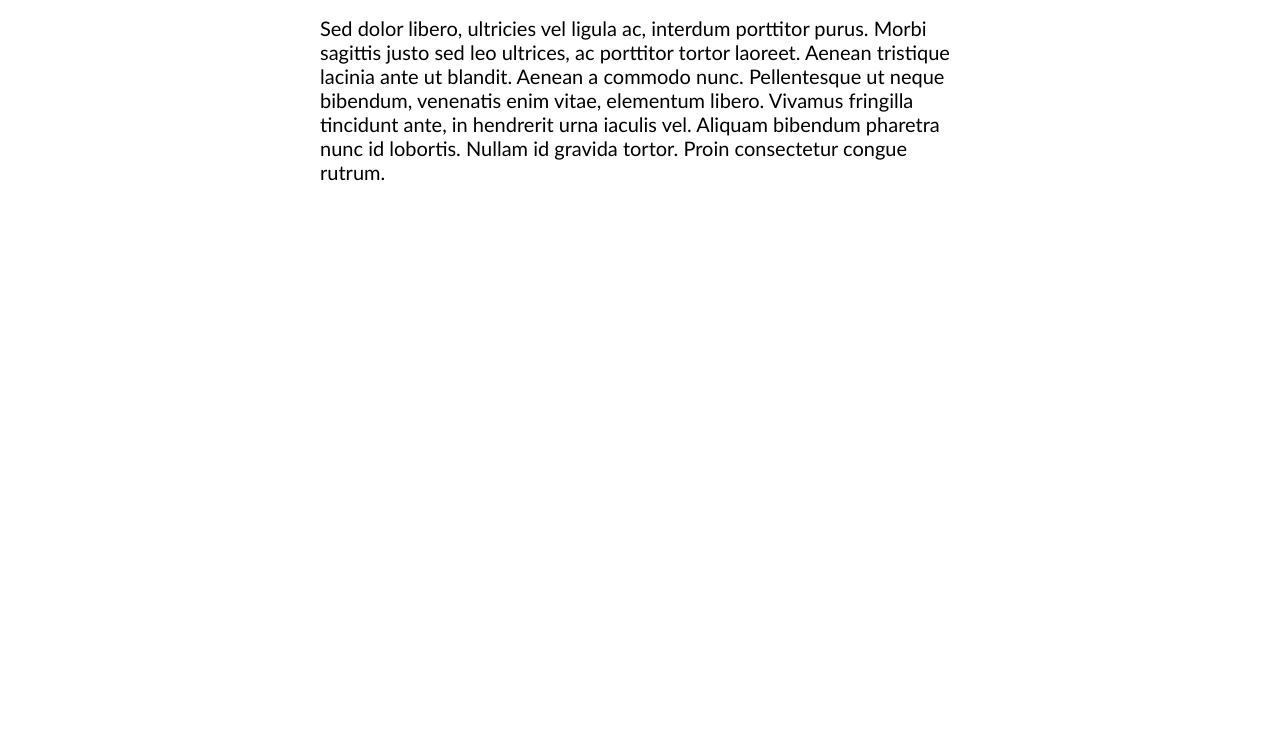
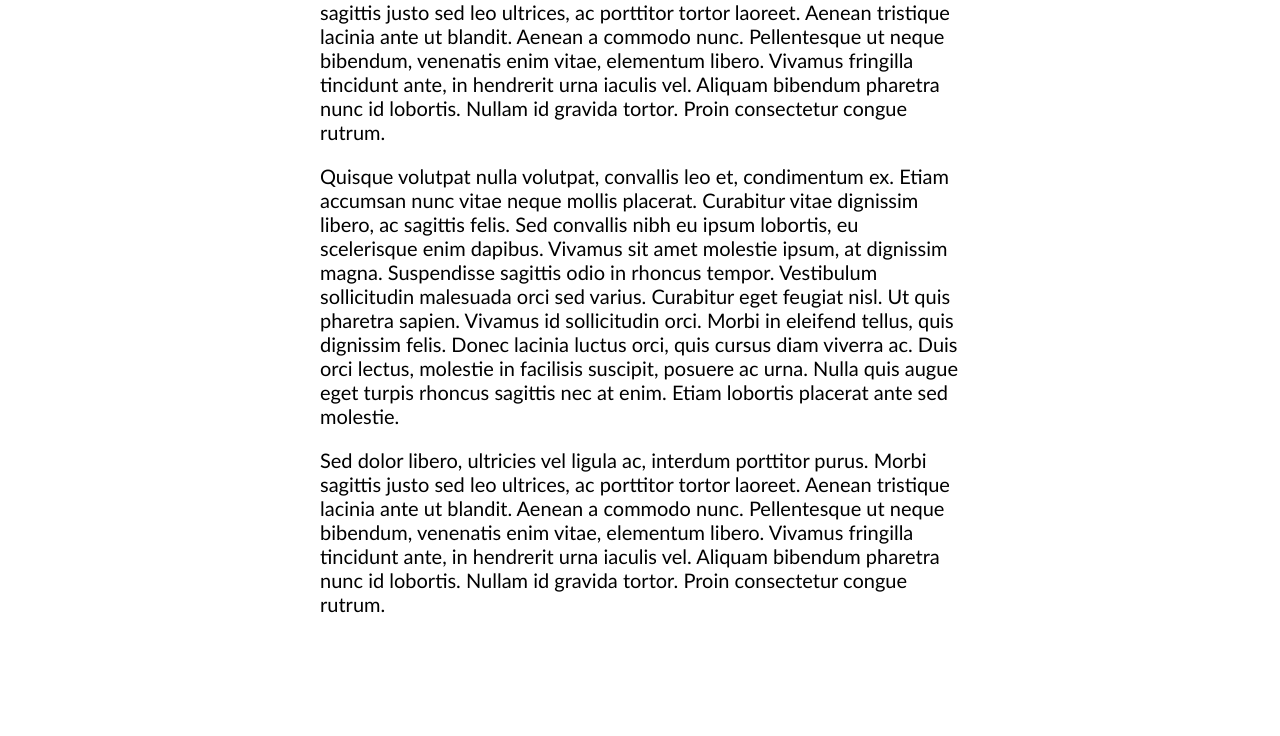
Before and after one commit to Camto/Elementary, a plain HTML site: page index.html in a window 1280 px wide. Shown: the part 1674-2410 px from the top of the page. Before the commit the page ends 1978 px from the top, so only its background shows below. Drawn offline with Linux system fonts and the light colour scheme.

Commit message:
Just to have this version saved somewhere.

```diff
--- a/index.html
+++ b/index.html
@@ -13,6 +13,10 @@
 			<h2>A short exploration of elementary cellular automata</h2>
 		</div>
 
+		<div>
+			<canvas id="canvas" height="1200"></canvas>
+
+			<div id="content">
 				<div class="rule-container">
 					<div>
 						<table class="rule-bit-table">
@@ -121,10 +125,7 @@
 					</div>
 				</div>
 
-		<div>
-			<canvas id="canvas" height="1200"></canvas>
-
-			<div id="content">
+				<div id="text">
 					<p>Lorem ipsum dolor sit amet, consectetur adipiscing elit. Aliquam mattis neque id neque commodo, eget tristique ligula aliquam. Integer in suscipit mauris. Fusce viverra velit non suscipit facilisis. Pellentesque habitant morbi tristique senectus et netus et malesuada fames ac turpis egestas. Donec posuere est id eleifend lacinia. Curabitur auctor leo quis massa suscipit maximus. Aenean eu urna commodo, tempor ex eu, facilisis nulla. Donec sed diam a orci hendrerit feugiat et et orci. Suspendisse nec velit porttitor, sagittis purus et, porta neque. Phasellus facilisis consectetur gravida. Praesent ut risus id diam bibendum congue. Fusce sit amet hendrerit libero, ac viverra urna. Praesent quis efficitur nulla, quis tincidunt nunc.</p>
 
 					<p>Mauris pellentesque cursus nisi, in consequat enim vulputate sit amet. Sed pulvinar, lorem ac pulvinar venenatis, arcu elit dignissim dolor, et porttitor erat nulla non nulla. Mauris efficitur eu ante eu ornare. Vivamus eget risus at nibh tempus aliquam. Aliquam ut efficitur diam. Donec suscipit maximus risus vitae finibus. Vivamus non quam sollicitudin, egestas quam nec, auctor diam. Quisque nec quam neque. Nam mattis lacus vel egestas interdum. In ullamcorper condimentum tempus. Pellentesque vulputate enim leo, ut ultricies quam pretium sed. Vivamus tempor ante vitae enim auctor feugiat. Sed ullamcorper et elit sit amet maximus. Fusce nec ex sapien.</p>
@@ -134,6 +135,11 @@
 					<p>Quisque volutpat nulla volutpat, convallis leo et, condimentum ex. Etiam accumsan nunc vitae neque mollis placerat. Curabitur vitae dignissim libero, ac sagittis felis. Sed convallis nibh eu ipsum lobortis, eu scelerisque enim dapibus. Vivamus sit amet molestie ipsum, at dignissim magna. Suspendisse sagittis odio in rhoncus tempor. Vestibulum sollicitudin malesuada orci sed varius. Curabitur eget feugiat nisl. Ut quis pharetra sapien. Vivamus id sollicitudin orci. Morbi in eleifend tellus, quis dignissim felis. Donec lacinia luctus orci, quis cursus diam viverra ac. Duis orci lectus, molestie in facilisis suscipit, posuere ac urna. Nulla quis augue eget turpis rhoncus sagittis nec at enim. Etiam lobortis placerat ante sed molestie.</p>
 
 					<p>Sed dolor libero, ultricies vel ligula ac, interdum porttitor purus. Morbi sagittis justo sed leo ultrices, ac porttitor tortor laoreet. Aenean tristique lacinia ante ut blandit. Aenean a commodo nunc. Pellentesque ut neque bibendum, venenatis enim vitae, elementum libero. Vivamus fringilla tincidunt ante, in hendrerit urna iaculis vel. Aliquam bibendum pharetra nunc id lobortis. Nullam id gravida tortor. Proin consectetur congue rutrum.</p>
+
+					<p>Quisque volutpat nulla volutpat, convallis leo et, condimentum ex. Etiam accumsan nunc vitae neque mollis placerat. Curabitur vitae dignissim libero, ac sagittis felis. Sed convallis nibh eu ipsum lobortis, eu scelerisque enim dapibus. Vivamus sit amet molestie ipsum, at dignissim magna. Suspendisse sagittis odio in rhoncus tempor. Vestibulum sollicitudin malesuada orci sed varius. Curabitur eget feugiat nisl. Ut quis pharetra sapien. Vivamus id sollicitudin orci. Morbi in eleifend tellus, quis dignissim felis. Donec lacinia luctus orci, quis cursus diam viverra ac. Duis orci lectus, molestie in facilisis suscipit, posuere ac urna. Nulla quis augue eget turpis rhoncus sagittis nec at enim. Etiam lobortis placerat ante sed molestie.</p>
+
+					<p>Sed dolor libero, ultricies vel ligula ac, interdum porttitor purus. Morbi sagittis justo sed leo ultrices, ac porttitor tortor laoreet. Aenean tristique lacinia ante ut blandit. Aenean a commodo nunc. Pellentesque ut neque bibendum, venenatis enim vitae, elementum libero. Vivamus fringilla tincidunt ante, in hendrerit urna iaculis vel. Aliquam bibendum pharetra nunc id lobortis. Nullam id gravida tortor. Proin consectetur congue rutrum.</p>
+				</div>
 			</div>
 		</div>
 	</body>
--- a/style.css
+++ b/style.css
@@ -70,7 +70,6 @@ table {
 .rule-container {
 	display: grid;
 	place-items: center;
-	margin-bottom: 60px;
 }
 
 .rule-container > div {
@@ -97,7 +96,12 @@ table {
 
 #content {
 	background: linear-gradient(#00000000 150px, rgba(255, 255, 255, 0.9) 250px, rgba(255, 255, 255, 0.9) 1000px, white 1200px);
-	padding: 230px max(25%, 100px) 0px max(25%, 100px);
+	padding-top: 250px;
+}
+
+#text {
+	padding-left: max(25%, 100px);
+	padding-right: max(25%, 100px);
 }
 
 p {
```
Lines whose indentation alone changed are shown as unchanged.
